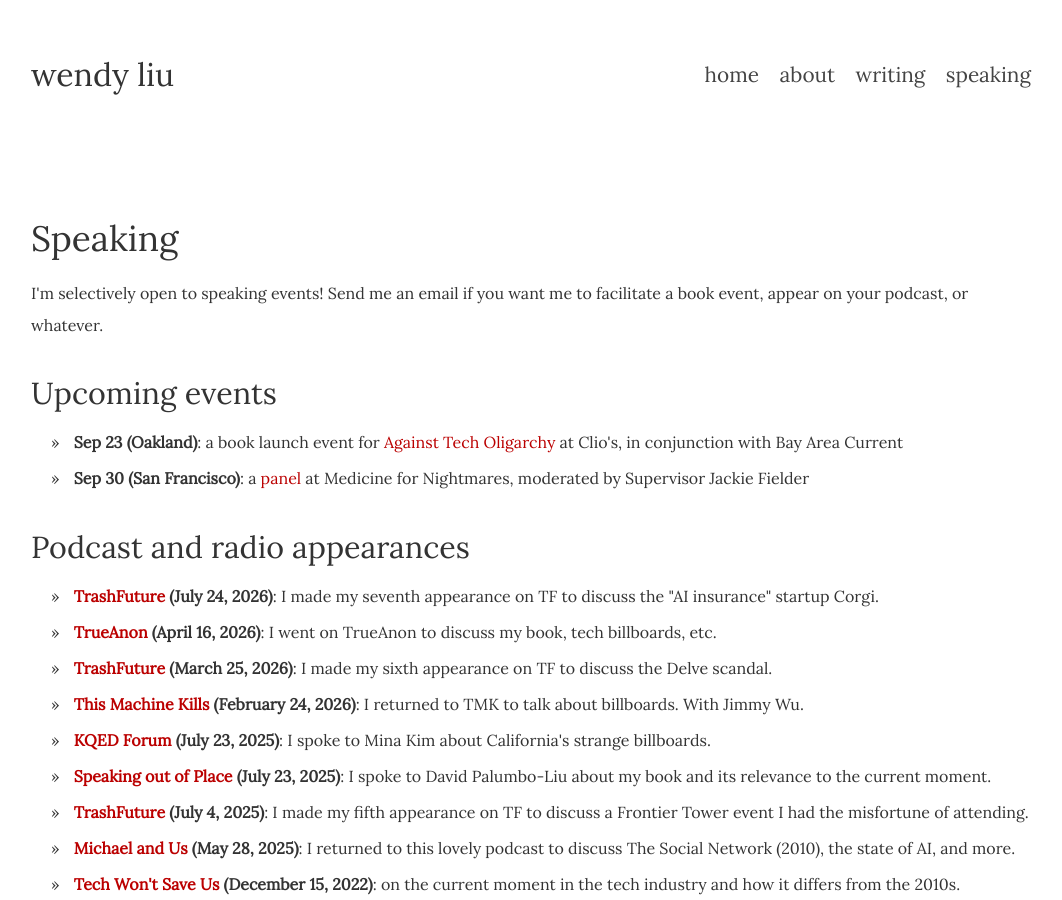
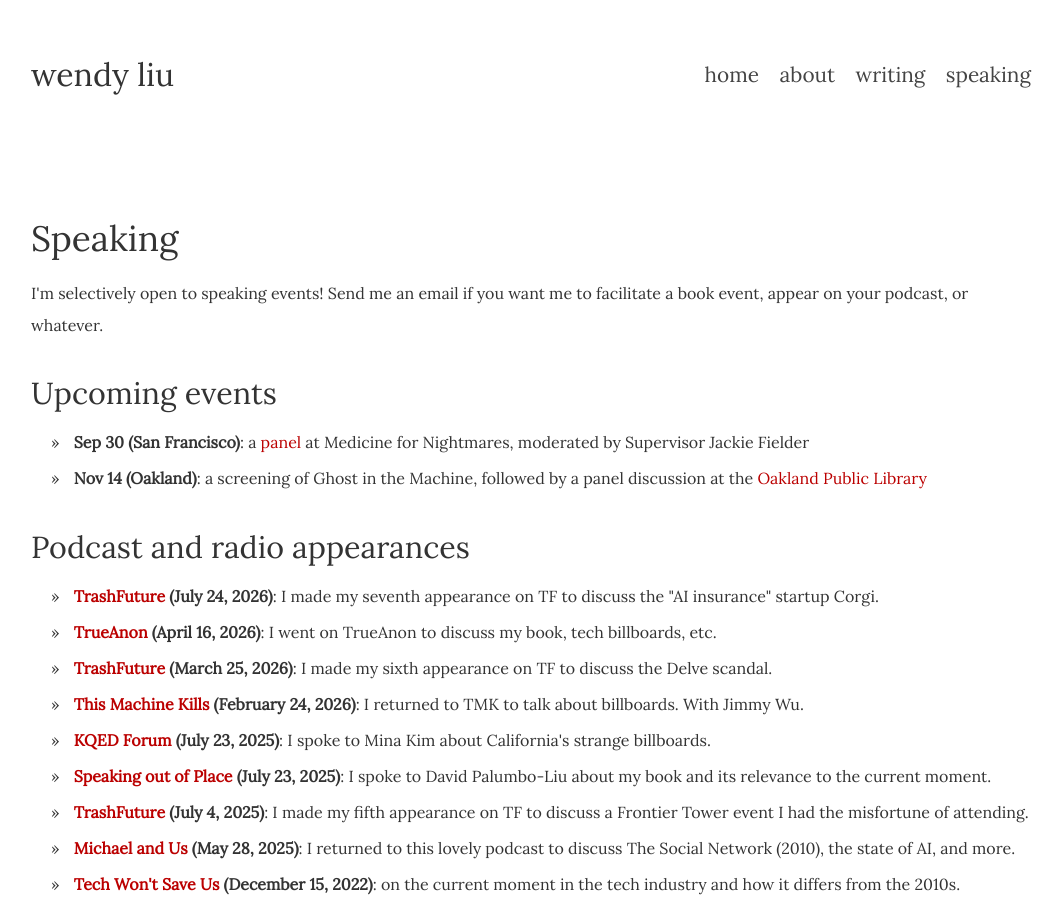
Before and after one commit to dellsystem/dellsystem.github.io, a Jekyll site: the page built from speaking/index.html, in a window 1280 px wide and 900 px high. Shown: the whole window, without its empty margins (109-1171 px from the left). Built offline with Jekyll 4.4.1, drawn with Linux system fonts in a browser that asks for light colours; some of the changed text lies outside the part shown.

Commit message:
Update events listing

```diff
--- a/_includes/past.html
+++ b/_includes/past.html
@@ -1,4 +1,5 @@
 <ul>
+  <li><strong>Bay Area Current x Tech Workers Coalition &mdash; Oakland, California (September 23, 2026)</strong>: book launch event for <a href="https://againsttecholigarchy.com/">Against Tech Oligarchy</a> by JS Tan and Clarissa Redwine, at Clio's. In person (not recorded)</li>
   <li><strong>The Left Hook with Wajahat Ali (September 10, 2026)</strong>: a Substack live conversation with Wajahat Ali and Adam Becker. <a href="https://thelefthook.substack.com/p/why-we-must-abolish-silicon-valley">Recorded</a>.</li>
   <li><strong>City Lights (August 26, 2026)</strong>: <a href="https://citylights.com/events/adrian-daub-2/">virtual book launch</a> for What Tech Calls Governing by Adrian Daub. Recorded but not yet available.</li>
   <li><strong>Stuart Hall Foundation (July 14, 2026)</strong>: Reading the Crisis: an online conversation with K Biswas. <a href="https://www.stuarthallfoundation.org/resource/reading-the-crisis-technology-with-wendy-liu/">Recorded.</a></li>
--- a/_includes/upcoming.html
+++ b/_includes/upcoming.html
@@ -1,4 +1,4 @@
 <ul>
-  <li><strong>Sep 23 (Oakland)</strong>: a book launch event for <a href="https://againsttecholigarchy.com/">Against Tech Oligarchy</a> at Clio's, in conjunction with Bay Area Current</li>
   <li><strong>Sep 30 (San Francisco)</strong>: a <a href="https://www.instagram.com/p/DcSB4WkPQ6F/">panel</a> at Medicine for Nightmares, moderated by Supervisor Jackie Fielder</li>
+  <li><strong>Nov 14 (Oakland)</strong>: a screening of Ghost in the Machine, followed by a panel discussion at the <a href="https://oaklandlibrary.bibliocommons.com/v2/events?types=6101c2858b2801380048458b">Oakland Public Library</a></li>
 </ul>
```
